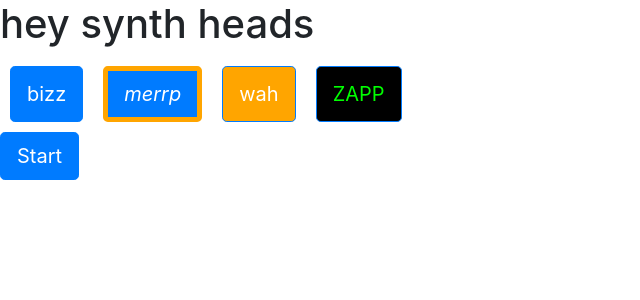
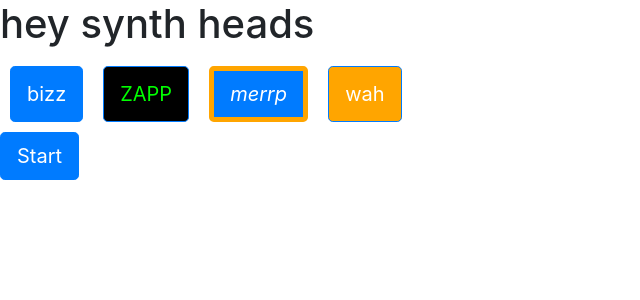
Before and after one commit to j-v/bloogle-blaster, a React (Create React App) app: page / in a window 1280 px wide. Shown: the top 300 px of the page, without its empty margins (0-640 px from the left). Built offline with nearby package versions, Linux system fonts and the light colour scheme; what standardized-audio-context would draw is missing.

Commit message:
Export individual sounds instead of array

```diff
--- a/src/App.tsx
+++ b/src/App.tsx
@@ -2,7 +2,9 @@ import React from 'react';
 import * as Bootstrap from 'react-bootstrap';
 import { AudioContext, IAudioContext, IOscillatorNode } from 'standardized-audio-context';
 import './App.css';
-import { sounds } from './Sounds';
+import * as Sounds from './Sounds';
+
+const sounds = [ Sounds.bizz, Sounds.laser, Sounds.sayOh, Sounds.wah];
 
 interface AppProps {
 
@@ -28,11 +30,10 @@ const midiHandler = (msg: WebMidi.MIDIMessageEvent) => {
   var note = msg.data[1];
   var velocity = (msg.data.length > 2) ? msg.data[2] : 0; // a velocity value might not be included with a noteOff command
 
-  const sayOh = sounds[1].sound; // TODO export sound directly probably is nicer
   switch (command) {
     case 152: // noteOn
       if (velocity > 0) {
-        sayOh(audioContext, noteToFreq(note) * 4);
+        Sounds.sayOh.sound(audioContext, noteToFreq(note) * 4);
       } else {
         // do noteOff
       }
--- a/src/Sounds/index.ts
+++ b/src/Sounds/index.ts
@@ -14,7 +14,7 @@ const makeOsc = (audioContext: IAudioContext) => {
     return osc;
 }
 
-const buzz = (audioContext: IAudioContext, freq: number): IOscillatorNode<IAudioContext> => {
+const buzzSound = (audioContext: IAudioContext, freq: number): IOscillatorNode<IAudioContext> => {
     const sawWave = audioContext.createPeriodicWave(saw.real, saw.imag); // TODO only init once
     const osc = makeOsc(audioContext);
     osc.setPeriodicWave(sawWave);
@@ -22,14 +22,14 @@ const buzz = (audioContext: IAudioContext, freq: number): IOscillatorNode<IAudio
     return osc;
 }
 
-const bizz = (audioContext: IAudioContext, freq: number) => {
+const bizzSound = (audioContext: IAudioContext, freq: number) => {
     const o = makeOsc(audioContext);
     o.type = "sawtooth";
     o.frequency.value = freq;
     return o;
 }
 
-const sayOh = (audioContext: IAudioContext, freq: number) => {
+const sayOhSound = (audioContext: IAudioContext, freq: number) => {
     const phonemeOWave = audioContext.createPeriodicWave(phonemeO.real, phonemeO.imag); // TODO only init once
     const o = makeOsc(audioContext)
     o.setPeriodicWave(phonemeOWave);
@@ -37,7 +37,7 @@ const sayOh = (audioContext: IAudioContext, freq: number) => {
     return o;
 }
 
-const wah = (audioContext: IAudioContext, freq: number) => {
+const wahSound = (audioContext: IAudioContext, freq: number) => {
     const o = audioContext.createOscillator();
     o.type = "square";
     o.frequency.value = freq / 2;
@@ -49,7 +49,7 @@ const wah = (audioContext: IAudioContext, freq: number) => {
     return o;
 }
 
-const laser = (audioContext: IAudioContext, freq: number) => {
+const laserSound = (audioContext: IAudioContext, freq: number) => {
     const o = audioContext.createOscillator();
     o.type = "square";
     o.frequency.value = freq / 2;
@@ -76,10 +76,10 @@ const laser = (audioContext: IAudioContext, freq: number) => {
     return o;
 }
 
-export const sounds: SynthSound[] = [
+//export const sounds: SynthSound[] = [
     //{ name: 'buzz', sound: buzz},
-    { name: 'bizz', sound: bizz },
-    { name: 'merrp', sound: sayOh, buttonStyle: { fontStyle: 'italic', borderColor: 'orange', borderWidth: 5 } },
-    { name: 'wah', sound: wah, buttonStyle: { background: 'orange' } },
-    { name: 'ZAPP', sound: laser, buttonStyle: { background: 'black', color: '#00FF00' } }
-];
+    export const bizz: SynthSound = { name: 'bizz', sound: bizzSound };
+    export const sayOh: SynthSound = { name: 'merrp', sound: sayOhSound, buttonStyle: { fontStyle: 'italic', borderColor: 'orange', borderWidth: 5 } };
+    export const wah: SynthSound = { name: 'wah', sound: wahSound, buttonStyle: { background: 'orange' } };
+    export const laser: SynthSound = { name: 'ZAPP', sound: laserSound, buttonStyle: { background: 'black', color: '#00FF00' } };
+//];
```
